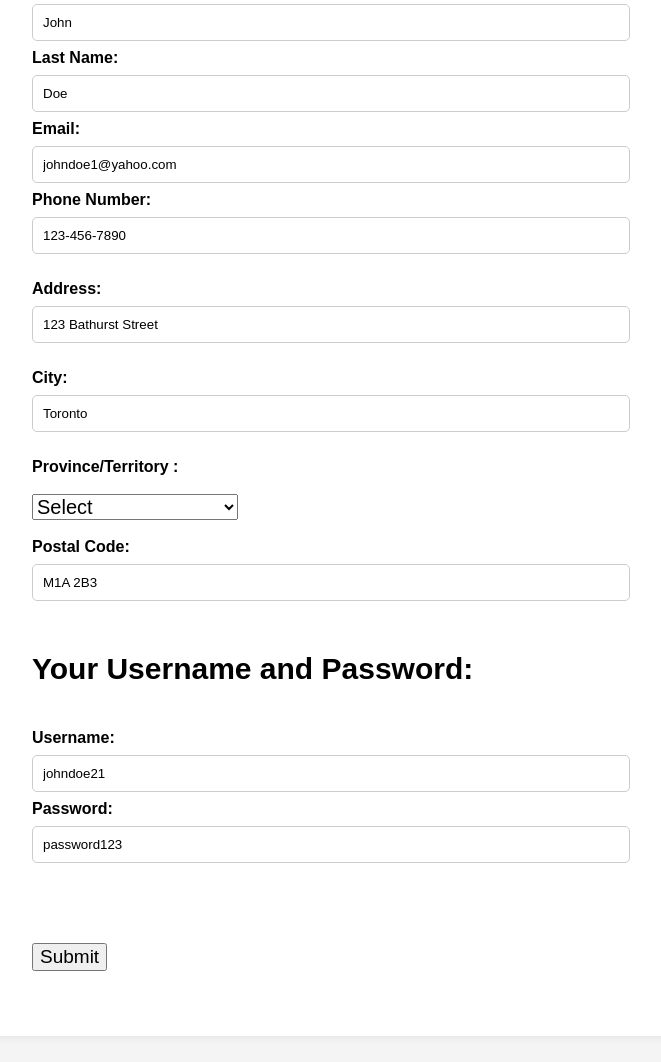
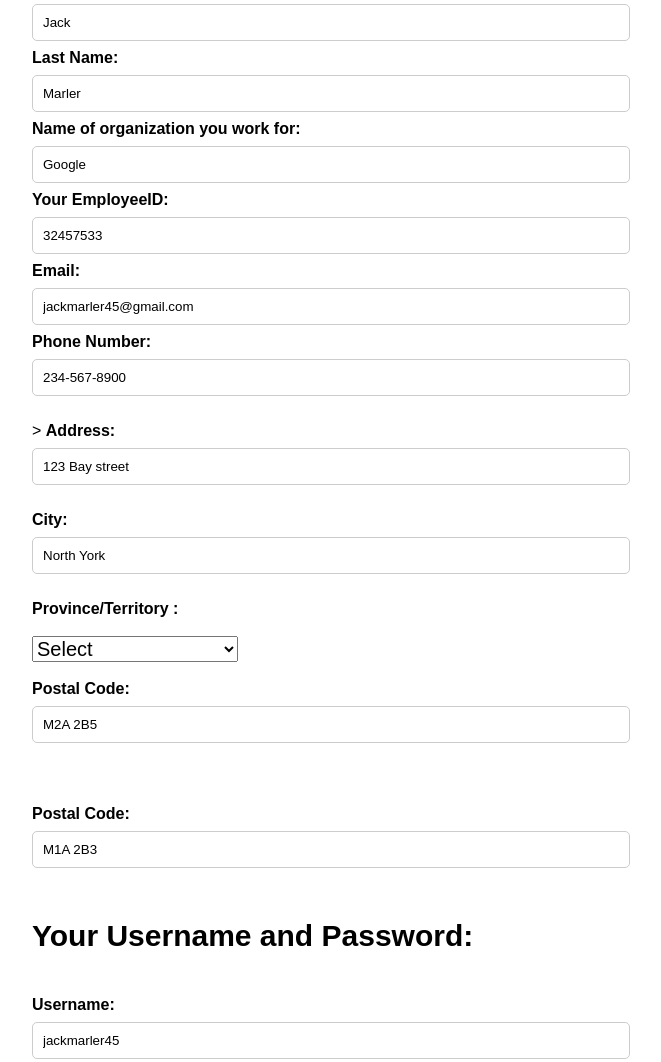
Before and after one commit to Matthew101010/ITEC4010code, a plain HTML site: page hm-edit_profile.html in a window 1280 px wide. Shown: the part 340-1402 px from the top of the page, without its empty margins (288-949 px from the left). Drawn offline with Linux system fonts and the light colour scheme.

Commit message:
Update and rename edit_profile.html to hm-edit_profile.html

```diff
--- a/edit_profile.html
+++ b/hm-edit_profile.html
@@ -12,23 +12,27 @@
 <br>
 <h2 style="text-align: center;font-size: 50px;"><u>Edit Profile</u></h2>
 <div class="form-container">
-<form action="profile_edited.html" method="get" >
+<form action="hm-profile_edited.html" method="get" >
         <br>
         <label>First Name:</label><br>
-        <input type="text" value="John"><br>
+        <input type="text" value="Jack"><br>
         <label>Last Name:</label><br>
-        <input type="text" value="Doe"><br>
-        <label>Email:</label><br>
-        <input type="email" value="johndoe1@yahoo.com"><br>
-        <label>Phone Number:</label>
-        <input type="text" value="123-456-7890"><br><br>
-        <label>Address:</label><br>
-        <input type="text" value="123 Bathurst Street"><br><br>
+        <input type="text" value="Marler"><br>
+        <label for="organization">Name of organization you work for:</label><br>
+        <input type="text" value="Google"><br>
+        <label for="employeeID">Your EmployeeID:</label><br>
+        <input type="text" value="32457533"><br>
+        <label for="email">Email:</label><br>
+        <input type="email" value="jackmarler45@gmail.com"><br>
+        <label for="phone">Phone Number:</label>
+        <input type="tel" value="234-567-8900"><br><br>>
+        <label for="street">Address:</label><br>
+        <input type="text" value="123 Bay street"><br><br>
 
-        <label>City:</label><br>
-        <input type="text" value="Toronto"><br><br>
+        <label for="city">City:</label><br>
+        <input type="text" value="North York"><br><br>
 
-        <label>Province/Territory :</label><br>
+        <label for="provAndTer">Province/Territory :</label><br>
         <br>
         <select style="font-size: 20px;" required>
             <option value="">Select</option>
@@ -48,13 +52,17 @@
         </select>
 <br>
 <br>
+        <label for="pcode">Postal Code:</label><br>
+        <input type="text" value="M2A 2B5"><br><br>
+<br>
+<br>
         <label>Postal Code:</label><br>
         <input type="text" value="M1A 2B3"><br><br>
         <h2 style="font-size: 30px;">Your Username and Password:</h2><br>
         <label>Username:</label><br>
-        <input type="text" value="johndoe21"><br>
+        <input type="text" value="jackmarler45"><br>
         <label>Password:</label><br>
-        <input type="text" value="password123"><br>
+        <input type="text" value="password234"><br>
 <br>
 <br>
 <br>
```
